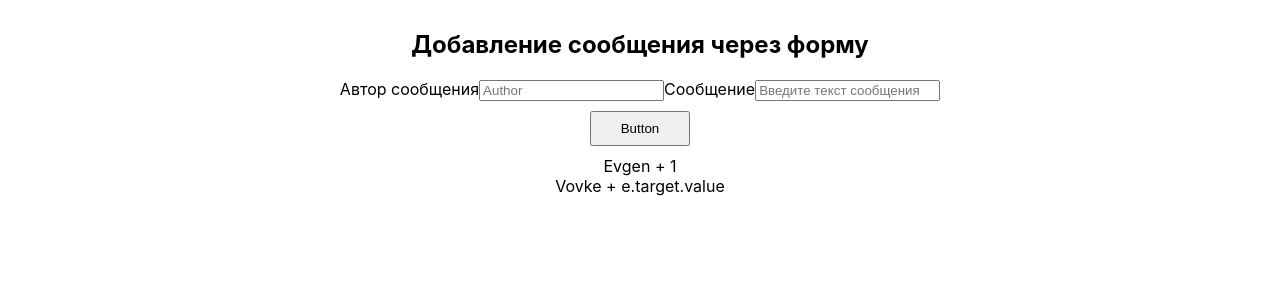
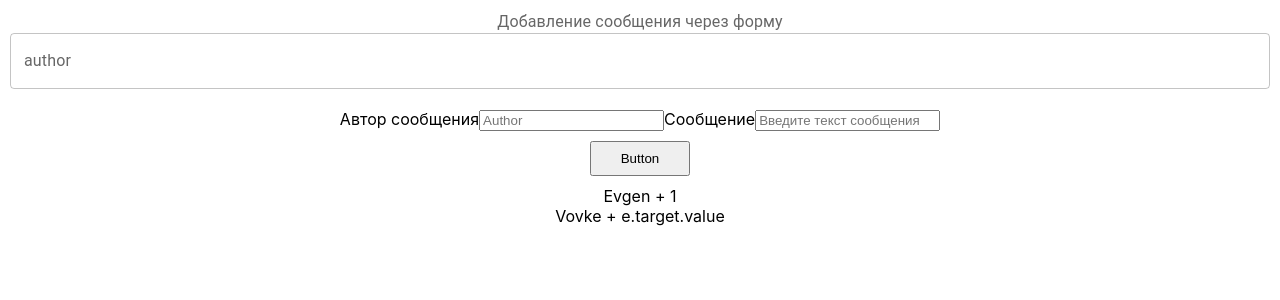
Before and after one commit to Zlandars/reactapp, a React (Create React App) app: page / in a window 1280 px wide. Shown: the top 300 px of the page. Built offline with nearby package versions, Linux system fonts and the light colour scheme.

Commit message:
materialUI

```diff
--- a/package.json
+++ b/package.json
@@ -3,6 +3,9 @@
   "version": "0.1.0",
   "private": true,
   "dependencies": {
+    "@emotion/react": "^11.10.0",
+    "@emotion/styled": "^11.10.0",
+    "@mui/material": "^5.10.0",
     "@testing-library/jest-dom": "^5.16.5",
     "@testing-library/react": "^13.3.0",
     "@testing-library/user-event": "^13.5.0",
--- a/src/App.js
+++ b/src/App.js
@@ -1,4 +1,6 @@
 // import logo from './logo.svg';
+import { createTheme, ThemeProvider, FormControl, FormLabel, FormHelperText, TextField, FormControlLabel, Switch } from "@mui/material";
+import { green, orange } from "@mui/material/colors";
 import { useEffect, useRef, useState } from "react";
 import Message from "./modules/Message";
 
@@ -16,11 +18,18 @@ function App() {
       msg: "e.target.value",
     },
   ]);
+  const theme = createTheme({
+    status: {
+      mail: green[700],
+      danger: orange[500],
+    },
+  });
+
   useEffect(() => {
     if (
       messageList.length > 2 &&
-      (messageList[messageList.length - 1] !==
-        messageList[messageList.length - 2])
+      messageList[messageList.length - 1] !==
+        messageList[messageList.length - 2]
     ) {
       setTimeout(() => {
         document
@@ -33,13 +42,26 @@ function App() {
     }
   }, [messageList]);
   return (
-    <div className="mainBlock">
+    <ThemeProvider theme={theme}>
+      <div className="mainBlock">
+        <FormControl>
+          <FormLabel>Добавление сообщения через форму</FormLabel>
+          <TextField
+            id="author"
+            label="author"
+          />
+        </FormControl>
       <form action="post" ref={formEl}>
-        <h2>Добавление сообщения через форму</h2>
+        <h2></h2>
         <label htmlFor="author">Автор сообщения</label>
         <input id="author" type="text" placeholder="Author" required />
         <label htmlFor="message">Сообщение</label>
-        <input id="message" type="text" placeholder="Введите текст сообщения" required />
+        <input
+          id="message"
+          type="text"
+          placeholder="Введите текст сообщения"
+          required
+        />
         <button
           onClick={(event) => {
             event.preventDefault();
@@ -63,6 +85,8 @@ function App() {
         return <Message obj={item} key={item.id} />;
       })}
     </div>
+    </ThemeProvider>
+
     // <div className="App">
     //   <header className="App-header">
     //     <img src={logo} className="App-logo" alt="logo" />
```
Also changed, not shown: 1 other file (tests, documents, lock files or other folders).
